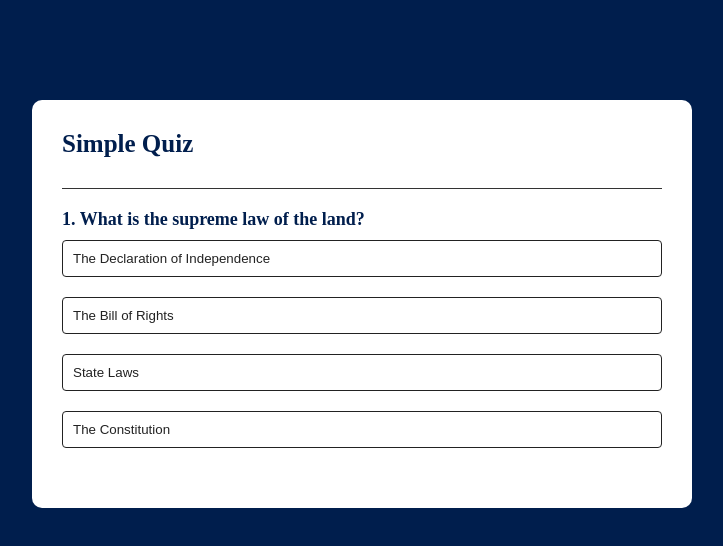
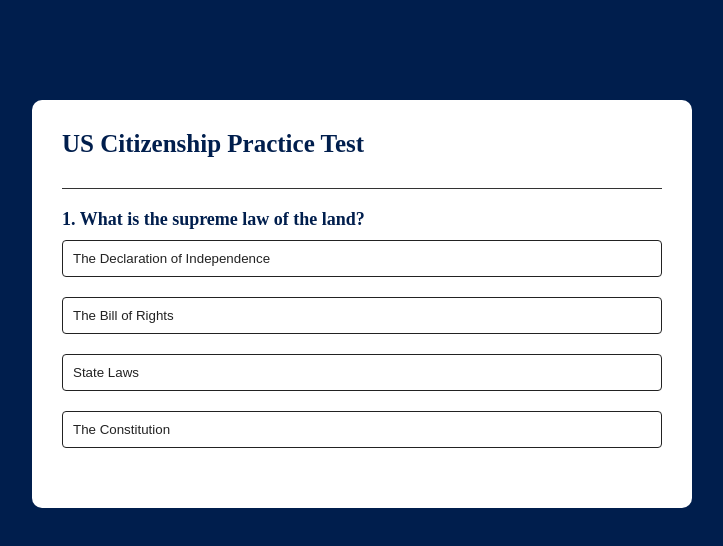
Before and after one commit to ContemporaryNietzsche/citizenshiptest, a plain HTML site: page index.html in a window 1280 px wide. Shown: the whole page, without its empty margins (278-1001 px from the left). Drawn offline with Linux system fonts and the light colour scheme.

```diff
--- a/index.html
+++ b/index.html
@@ -1,12 +1,12 @@
 <!DOCTYPE html>
 <html>
 <head>
-  <title>Citizenship Practice Test</title>
+  <title>Practice Test</title>
   <link rel="stylesheet" href="style.css">
 </head>
 <body>
   <div class="app">
-    <h1>Simple Quiz</h1>
+    <h1>US Citizenship Practice Test</h1>
     <div class="quiz">
       <h2 id="question">Question 1</h2>
       <div id="answer-buttons">
```
Also changed, not shown: 1 other file.
